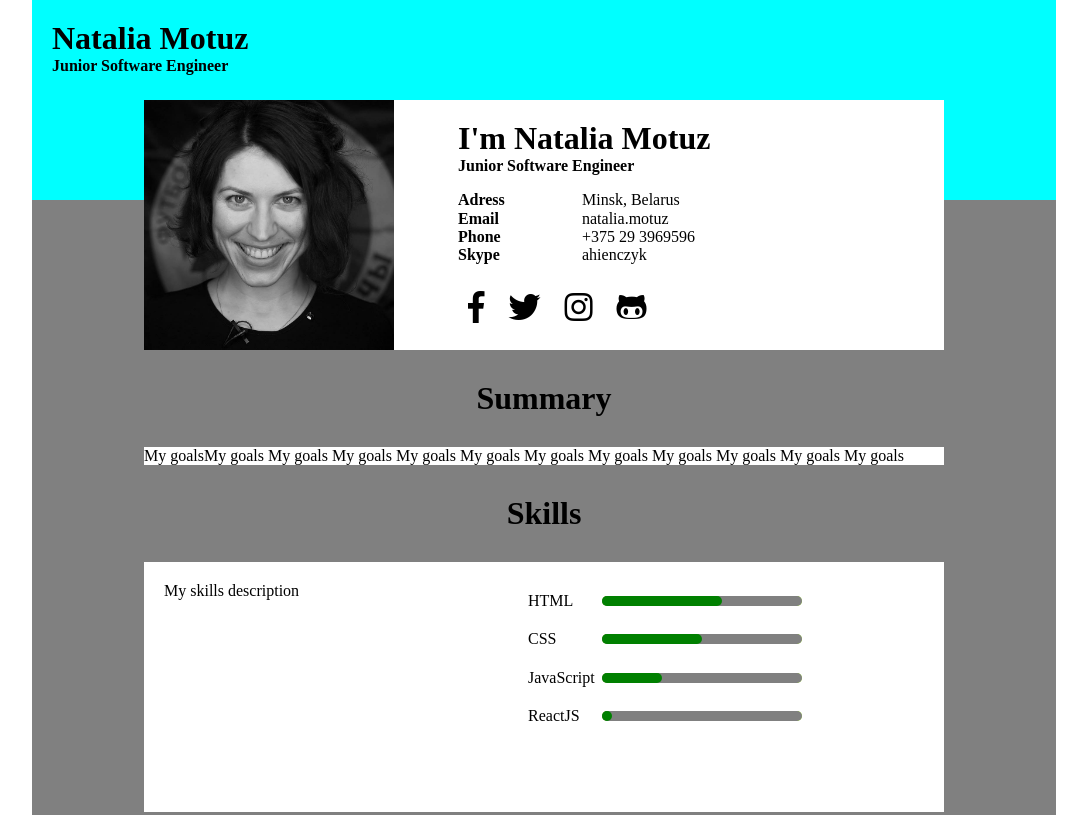
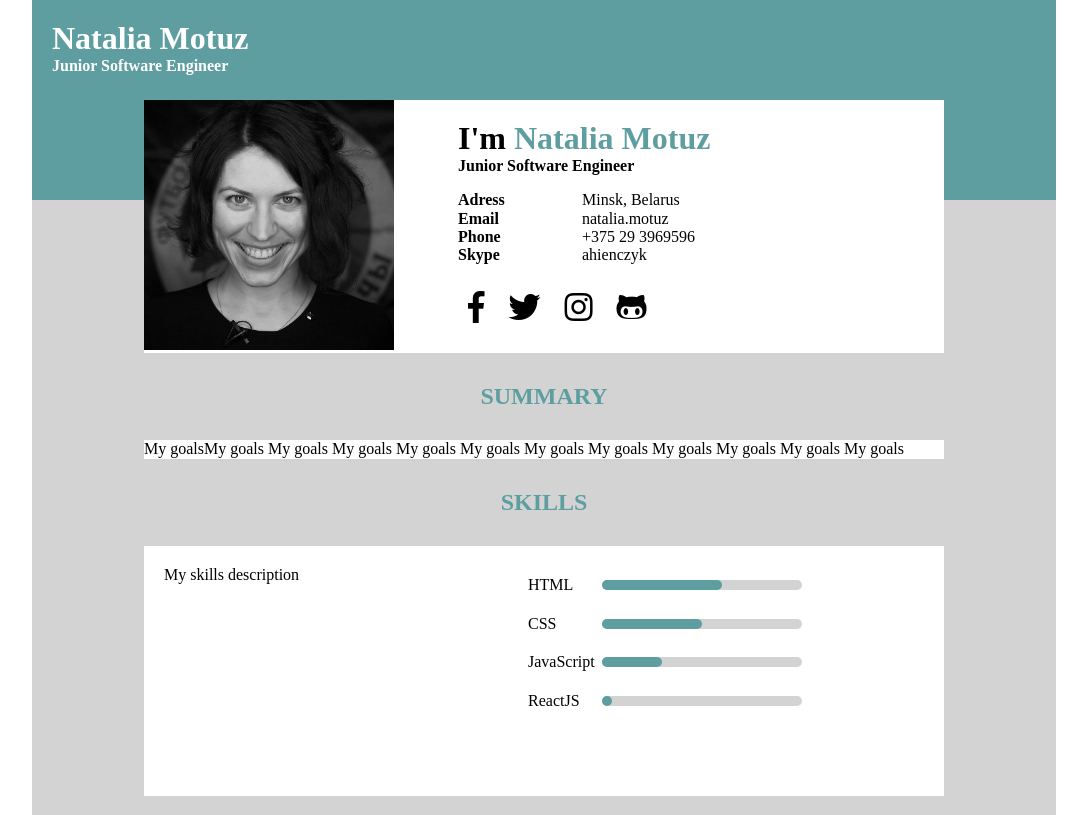
Before and after one commit to nataliamotuz/rsschool-codejam1-cv, a plain HTML site: page index.html in a window 1280 px wide. Shown: the top 815 px of the page, without its empty margins (96-1183 px from the left). Drawn offline with Linux system fonts and the light colour scheme.

Commit message:
feat: chanded CV color theme

```diff
--- a/index.html
+++ b/index.html
@@ -21,7 +21,7 @@
     <div class="about content-block">
       <img src="./img/nm.jpg" alt="Natalia Motuz">
       <div class="about-right">
-        <h1>I'm Natalia Motuz</h1>
+        <h1>I'm <span>Natalia Motuz</span></h1>
         <h4>Junior Software Engineer</h4>
         <dl>
           <dt>Adress</dt>
--- a/style.css
+++ b/style.css
@@ -1,31 +1,42 @@
 * {
   box-sizing: border-box;
 }
+
 h1, p, h4 {
   margin: 0;
 }
+
 .container {
   max-width: 1024px;
   margin: 0 auto;
-  background-color: grey;
+  background-color:lightgray;
 }
+
 .content-block {
   margin: 0 auto;
   width: 800px;
   background-color: white;
 }
+
 .title {
   text-align: center;
   padding: 30px;
+  color: cadetblue;
+  text-transform: uppercase;
+  font-size: 24px;
 }
+
 .heading {
   padding: 20px;
-  background-color: aqua;
+  background-color: cadetblue;
   height: 200px;
+  color: white;
 }
+
 .about {
   margin-top: -100px;
 }
+
 .about img {
   position: relative;
   vertical-align: top;
@@ -33,52 +44,52 @@ h1, p, h4 {
   height: 250px;
   display: inline-block;
 }
+
 .about-right {
   vertical-align: top;
-  height: 250px;
-  position: relative;
   display: inline-block;
-  width: 500px;
+  max-width: 500px;
   padding: 20px 0 20px 60px;
 }
+
+.about h1 span {
+  color: cadetblue;
+}
+
 .about-right a {
   text-decoration: none;
   color: black;
 }
-.about h1 {
-  margin: 0;
-  display: inline-block;
-  width: 400px;
-}
-.about h4 {
-  margin: 0;
-  display: inline-block;
-  width: 400px;
-}
+
 dl {
-  width: 500px;
+  max-width: 500px;
   display: inline-block;
 }
+
 dt {
   width: 80px;
   display: inline-block;
   font-weight: 700;
 }
+
 dd {
   width: 300px;
   display: inline-block;
 }
+
 .social-networks {
   padding: 0;
   margin: 0;
   display: inline-block;
 }
+
 .social-networks li {
   padding: 10px;
   margin: 0;
   cursor: pointer;
   display: inline-block;
 }
+
 .social-networks a {
   display: block;
   color: black;
@@ -96,6 +107,7 @@ dd {
   padding: 20px;
   margin: 0 auto;
 }
+
 .skills ul {
   list-style: none;
   vertical-align: top;
@@ -106,31 +118,38 @@ dd {
   padding: 20px;
   margin: 0 auto;
 }
+
 .skills li {
   padding: 10px;
 }
+
 .skills span {
   display: inline-block;
   width: 70px;
 }
+
 .skills progress {
-  background-color: greenyellow;
   width: 200px;
 }
+
 progress {
   border: 0;
   height: 10px;
   border-radius: 5px;
 }
+
 progress::-webkit-progress-bar {
   border: 0;
   height: 10px;
   border-radius: 5px;
+  background: lightgray;
 }
+
 progress::-webkit-progress-value {
   border: 0;
   height: 10px;
   border-radius: 5px;
+  background: cadetblue;
 }
 
 /* Experience section */
```
